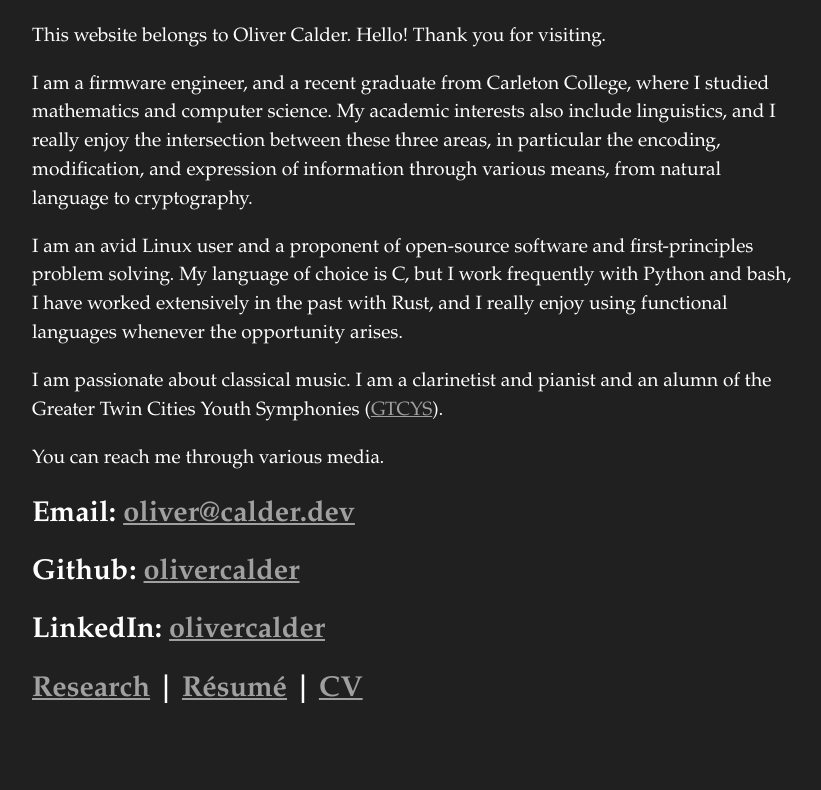
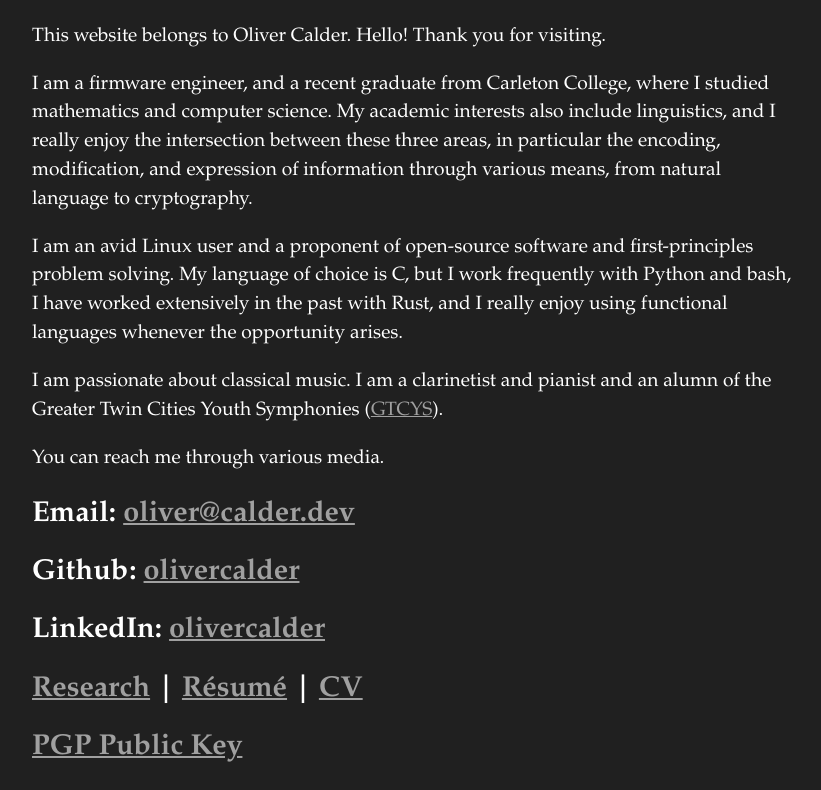
Before and after one commit to olivercalder/calder.dev, a plain HTML site: page index.html in a window 1280 px wide. Shown: the part 75-865 px from the top of the page, without its empty margins (224-1045 px from the left). Before the commit the page ends 806 px from the top, so only its background shows below. Drawn offline with Linux system fonts and the light colour scheme.

Commit message:
Added public key homepage.

```diff
--- a/index.html
+++ b/index.html
@@ -35,5 +35,7 @@ pianist and an alumn of the Greater Twin Cities Youth Symphonies
 
 <h2><a href=research.html>Research</a> | <a href=Oliver_Calder_Resume.pdf>Résumé</a> | <a href=Oliver_Calder_CV.pdf>CV</a></h2>
 
+<h2><a href=oliver_calder_dev_gpg.asc>PGP Public Key</a></h2>
+
 </body>
 </html>
```
